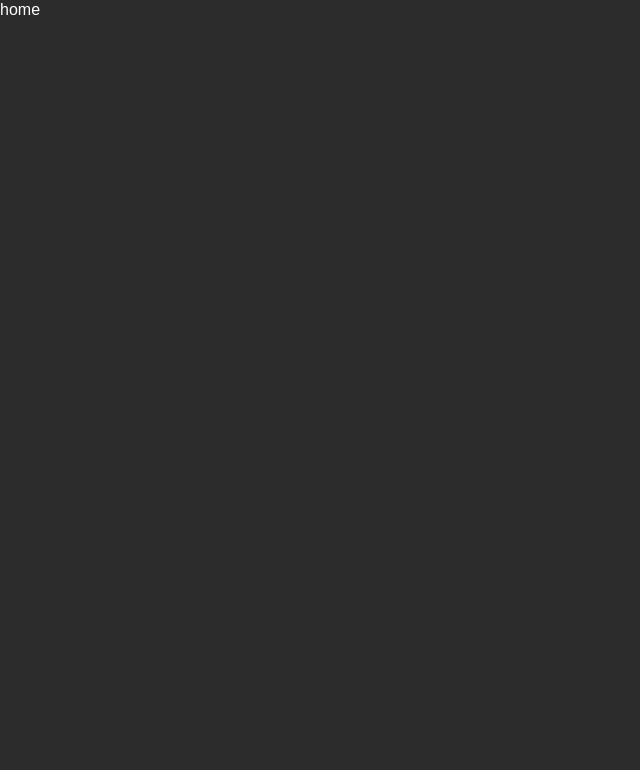
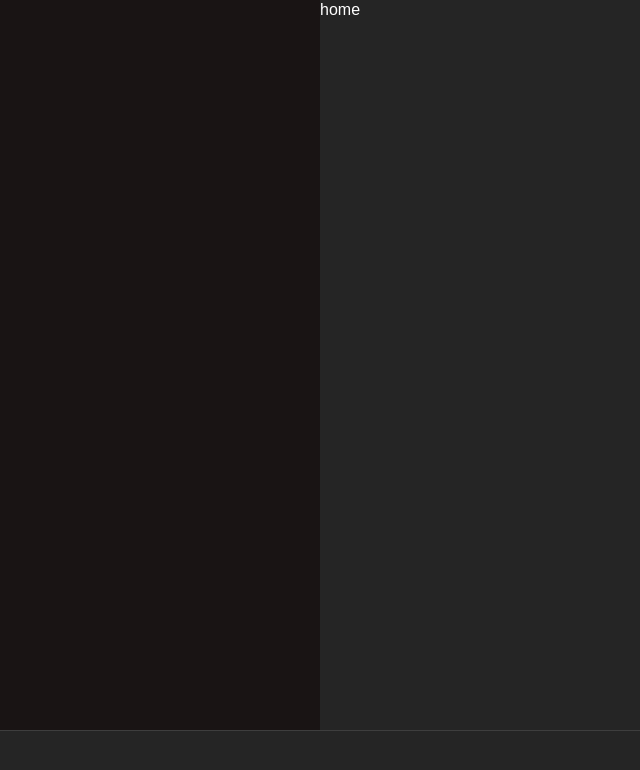
Before and after one commit to timfuhrmann/spotify-web, a Next.js app: page / in a window 1280 px wide. Shown: the top 770 px of the page, without its empty margins (0-640 px from the left). Built offline with nearby package versions, Linux system fonts and the light colour scheme.

Commit message:
Add primary layout

```diff
--- a/pages/_app.tsx
+++ b/pages/_app.tsx
@@ -3,7 +3,7 @@ import { AppProps } from "next/app";
 import { ThemeProvider } from "styled-components";
 import { theme } from "@css/theme";
 import { GlobalStyle } from "@css/GlobalStyle";
-import { NextPageWithLayout } from "../src/type/page";
+import { NextPageWithLayout } from "@type/page";
 
 interface AppPropsWithLayout extends AppProps {
     Component: NextPageWithLayout;
--- a/pages/index.tsx
+++ b/pages/index.tsx
@@ -1,8 +1,13 @@
 import React from "react";
 import { NextPageWithLayout } from "@type/page";
+import { PrimaryLayout } from "../src/components/layout/PrimaryLayout";
 
 const Home: NextPageWithLayout = () => {
     return <div>home</div>;
 };
 
+Home.getLayout = page => {
+    return <PrimaryLayout>{page}</PrimaryLayout>;
+};
+
 export default Home;
--- /dev/null
+++ b/src/components/layout/PrimaryLayout.tsx
@@ -0,0 +1,40 @@
+import React, { PropsWithChildren } from "react";
+import styled from "styled-components";
+
+const LayoutGrid = styled.div`
+    display: grid;
+    grid-template-columns: auto 1fr;
+    grid-template-rows: 1fr auto;
+    grid-template-areas:
+        "sidebar main"
+        "playing playing";
+    min-height: 100vh;
+`;
+
+const LayoutSidebar = styled.div`
+    grid-area: sidebar;
+    width: 320px;
+    height: 100%;
+    background-color: ${p => p.theme.black};
+`;
+
+const LayoutMain = styled.div`
+    grid-area: main;
+`;
+
+const LayoutPlaying = styled.div`
+    grid-area: playing;
+    background-color: ${p => p.theme.gray50};
+    border-top: 0.1rem solid ${p => p.theme.gray200};
+    min-height: 7rem;
+`;
+
+export const PrimaryLayout: React.FC<PropsWithChildren> = ({ children }) => {
+    return (
+        <LayoutGrid>
+            <LayoutSidebar />
+            <LayoutMain>{children}</LayoutMain>
+            <LayoutPlaying />
+        </LayoutGrid>
+    );
+};
--- a/src/css/GlobalStyle.ts
+++ b/src/css/GlobalStyle.ts
@@ -7,5 +7,6 @@ export const GlobalStyle = createGlobalStyle`
     body {
         background-color: ${p => p.theme.gray50};
         color: ${p => p.theme.gray900};
+        overscroll-behavior: none;
     }
 `;
--- a/src/css/theme.ts
+++ b/src/css/theme.ts
@@ -1,16 +1,21 @@
 export const theme = {
     //region Color
+    black: "#191414",
+    gray50: "#252525",
+    gray75: "#2f2f2f",
+    gray100: "#323232",
+    gray200: "#3e3e3e",
+    gray300: "#4a4a4a",
+    gray400: "#5a5a5a",
+    gray500: "#6e6e6e",
+    gray600: "#909090",
+    gray700: "#b9b9b9",
+    gray800: "#e3e3e3",
     gray900: "#ffffff",
-    gray800: "#fafafa",
-    gray700: "#f5f5f5",
-    gray600: "#eaeaea",
-    gray500: "#e1e1e1",
-    gray400: "#cacaca",
-    gray300: "#b3b3b3",
-    gray200: "#8e8e8e",
-    gray100: "#6e6e6e",
-    gray75: "#4b4b4b",
-    gray50: "#2c2c2c",
+
+    primary100: "#1fdf64",
+    primary200: "#1db954",
+    primary400: "#169c46",
     //endregion
 
     //region Breakpoints
```
